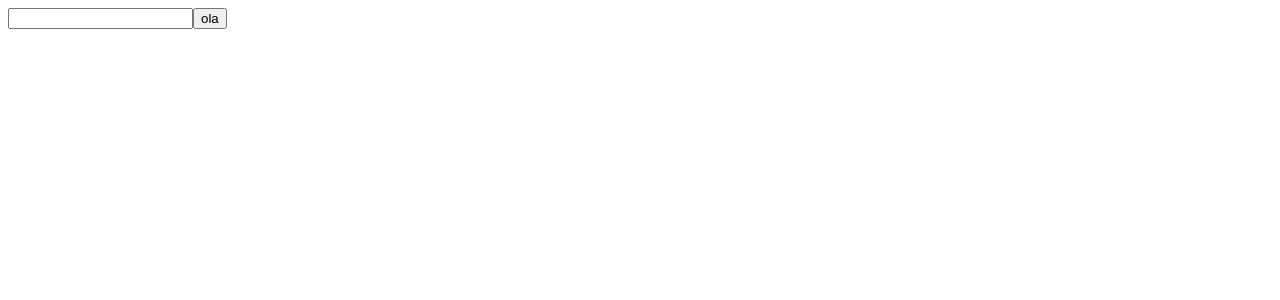
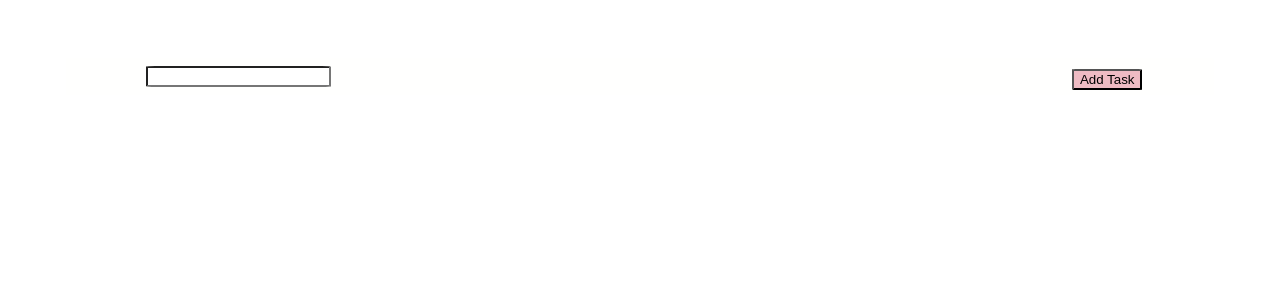
Before and after one commit to juliofilizzola/Project-to-do-list, a React (Create React App) app in the folder todo-list/: page / in a window 1280 px wide. Shown: the top 300 px of the page. Built offline with nearby package versions, Linux system fonts and the light colour scheme.

Commit message:
primeiras estilizações

```diff
--- a/todo-list/src/components/Input.jsx
+++ b/todo-list/src/components/Input.jsx
@@ -1,6 +1,7 @@
 import React from "react";
 import { connect } from 'react-redux';
 import { setNewTask } from '../redux/action/index';
+import "./input.scss";
 
 function Input({NewTask}) {
   const [task, setTask] =  React.useState('');
@@ -18,14 +19,15 @@ function Input({NewTask}) {
   };
 
   return (
-    <div>
+    <div className="task-input">
       <label htmlFor="inputTask">
         <input type="text" value={task} name="inputTask" onChange={({ target }) => setTask(target.value)} />
       </label>
       <button
+        type="button"
         onClick={addNewTask}
       >
-        ola
+        Add Task
       </button>
     </div>
   );
--- a/todo-list/src/components/input.scss
+++ b/todo-list/src/components/input.scss
@@ -0,0 +1,19 @@
+.task-input {
+  display: flex;
+  align-items: center;
+  justify-content: center;
+  margin: 58px;
+  background-color: #fffffe;
+  label {
+    width: 80%;
+    padding: 0.5em;
+    input {
+      border-radius: 5%;
+    }
+  }
+  button {
+    margin-top: 0.5em;
+    background: #eebbc3;
+    border-radius: 5%;
+  }
+}
```
Also changed, not shown: 1 other file (tests, documents, lock files or other folders).
